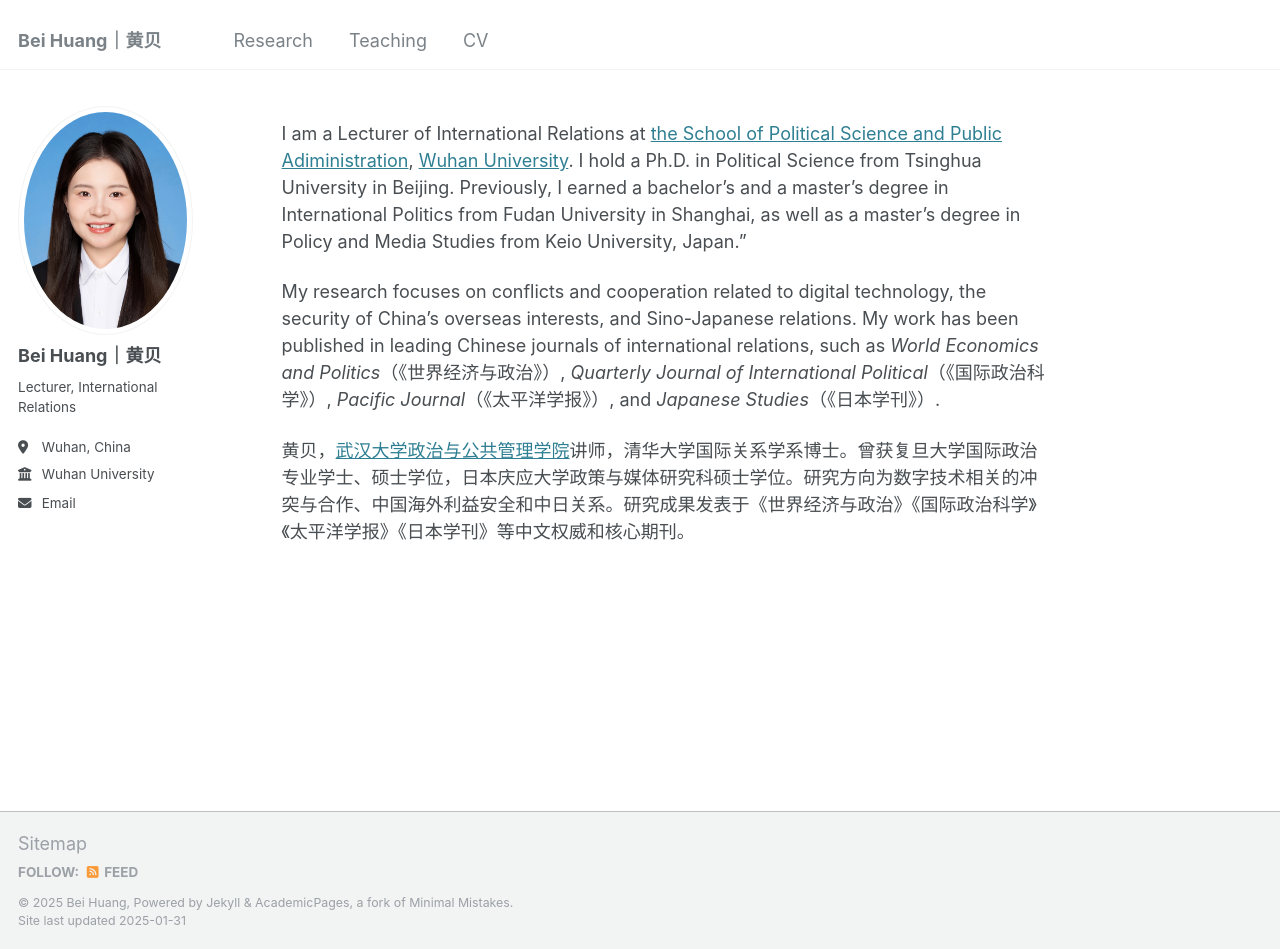
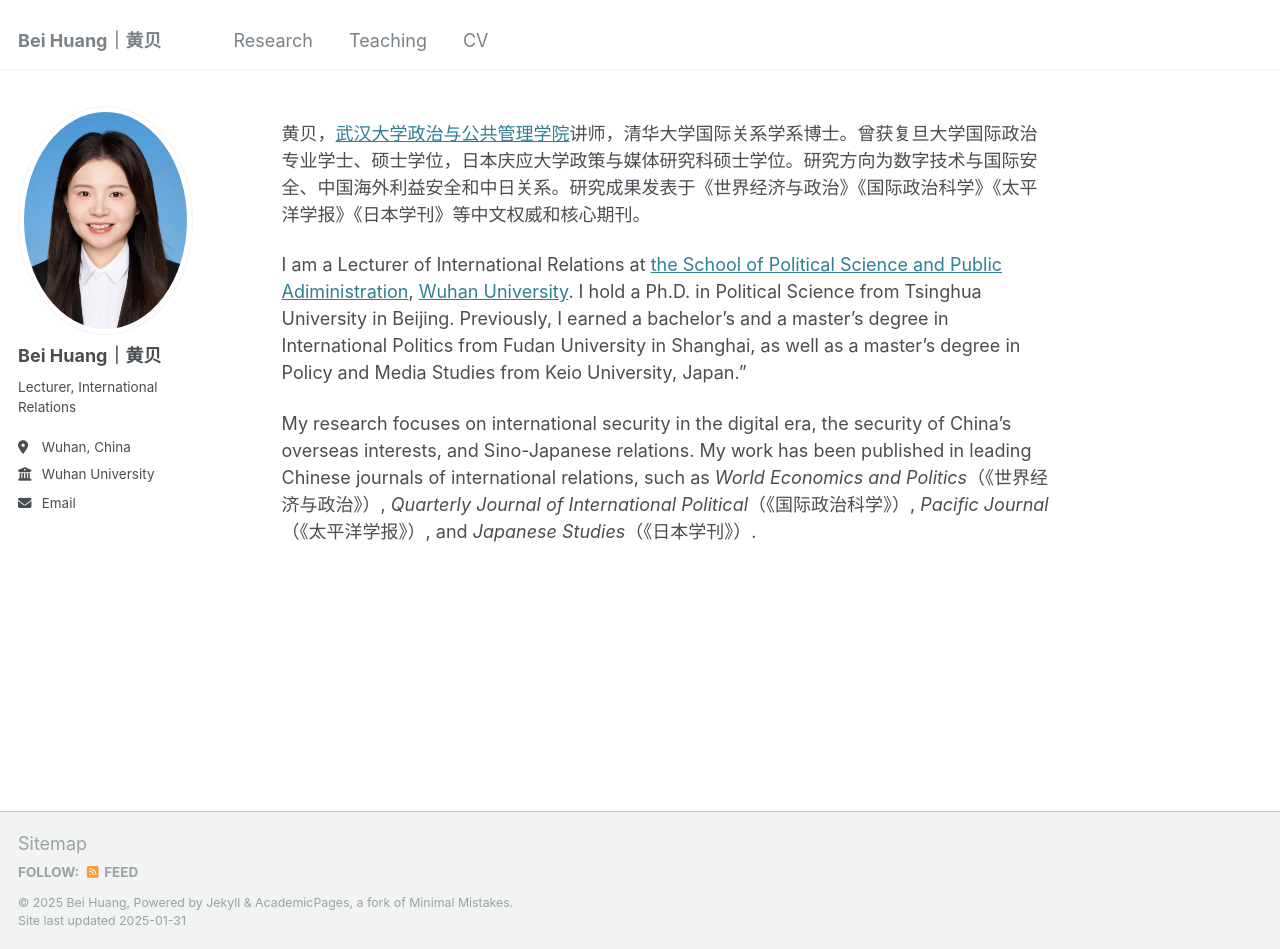
Before and after one commit to huangb5094/huangb5094.github.io, a Jekyll site: the page built from _pages/about.md, in a window 1280 px wide and 949 px high. Built offline with Jekyll 4.4.1, drawn with Linux system fonts in a browser that asks for light colours.

Commit message:
Update about.md

```diff
--- a/_pages/about.md
+++ b/_pages/about.md
@@ -7,9 +7,8 @@ redirect_from:
   - /about.html
 ---
 
+黄贝，[武汉大学政治与公共管理学院](https://www.pspa.whu.edu.cn/index.htm)讲师，清华大学国际关系学系博士。曾获复旦大学国际政治专业学士、硕士学位，日本庆应大学政策与媒体研究科硕士学位。研究方向为数字技术与国际安全、中国海外利益安全和中日关系。研究成果发表于《世界经济与政治》《国际政治科学》《太平洋学报》《日本学刊》等中文权威和核心期刊。
 
 I am a Lecturer of International Relations at [the School of Political Science and Public Adiministration](https://www.pspa.whu.edu.cn/index.htm), [Wuhan University](https://en.whu.edu.cn/). I hold a Ph.D. in Political Science from Tsinghua University in Beijing. Previously, I earned a bachelor's and a master's degree in International Politics from Fudan University in Shanghai, as well as a master's degree in Policy and Media Studies from Keio University, Japan."
 
-My research focuses on conflicts and cooperation related to digital technology, the security of China's overseas interests, and Sino-Japanese relations. My work has been published in leading Chinese journals of international relations, such as *World Economics and Politics*（《世界经济与政治》）, *Quarterly Journal of International Political*（《国际政治科学》）, *Pacific Journal*（《太平洋学报》）, and *Japanese Studies*（《日本学刊》）.
-
-黄贝，[武汉大学政治与公共管理学院](https://www.pspa.whu.edu.cn/index.htm)讲师，清华大学国际关系学系博士。曾获复旦大学国际政治专业学士、硕士学位，日本庆应大学政策与媒体研究科硕士学位。研究方向为数字技术相关的冲突与合作、中国海外利益安全和中日关系。研究成果发表于《世界经济与政治》《国际政治科学》《太平洋学报》《日本学刊》等中文权威和核心期刊。
+My research focuses on international security in the digital era, the security of China's overseas interests, and Sino-Japanese relations. My work has been published in leading Chinese journals of international relations, such as *World Economics and Politics*（《世界经济与政治》）, *Quarterly Journal of International Political*（《国际政治科学》）, *Pacific Journal*（《太平洋学报》）, and *Japanese Studies*（《日本学刊》）.
```
